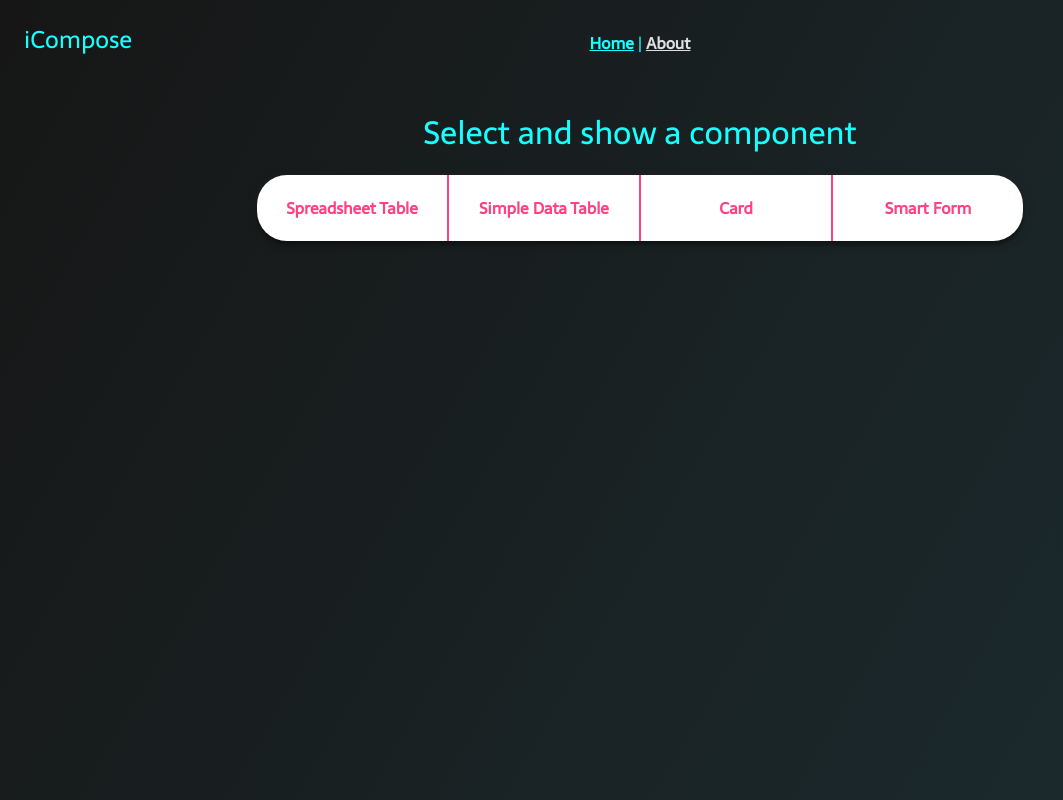
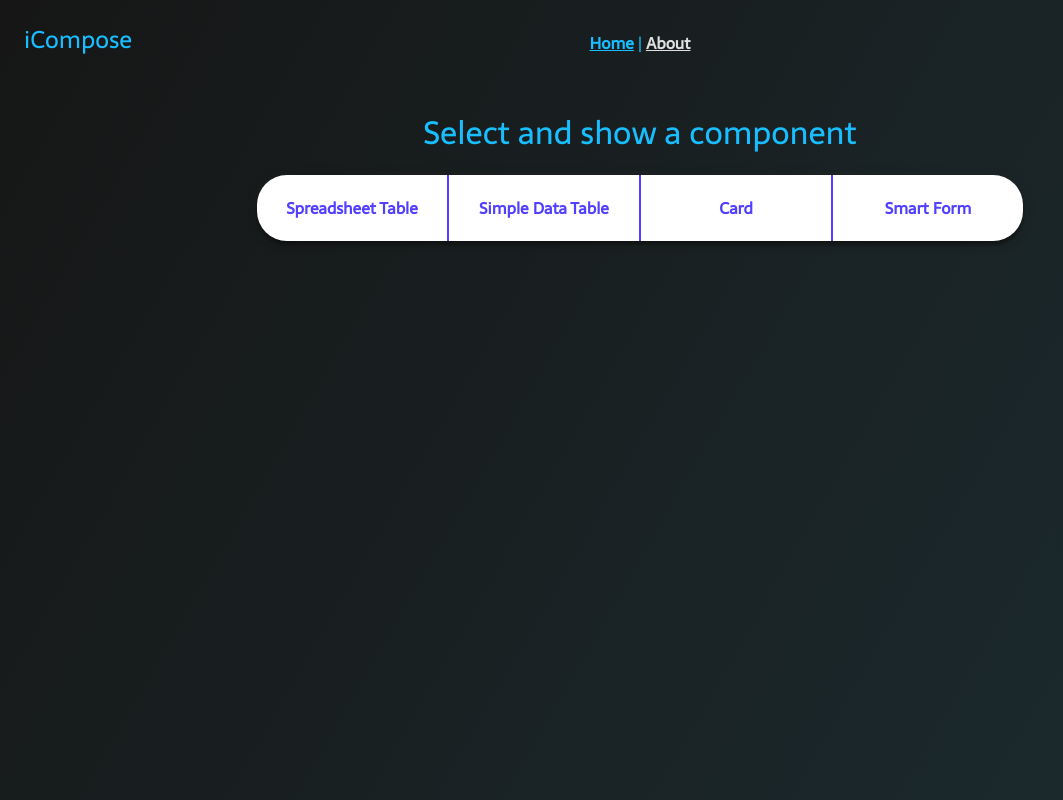
Before and after one commit to Lithos-hub/iCompose, a Vue app: page /home in a window 1280 px wide. Shown: the whole page, without its empty margins (0-1063 px from the left). Built offline with nearby package versions, Linux system fonts and the light colour scheme.

Commit message:
Menu tab is working; changed main colors; added Vue 3 syntax

```diff
--- a/src/components/TabMenu.vue
+++ b/src/components/TabMenu.vue
@@ -1,31 +1,26 @@
 <template>
   <div class="menu__list-wrapper">
     <ul class="menu__list">
-      <li
+      <router-link
         v-for="(item, i) in data"
         :key="i"
         class="menu__list-item"
-        @click="showComponent(item.path)"
+        active-class="menu__list-active"
+        :to="{ path: item.path }"
       >
         {{ item.title }}
-      </li>
+      </router-link>
     </ul>
   </div>
 </template>
 
 <script>
 export default {
+  name: 'tab-menu',
   props: {
     data: {
       type: Array,
       default: () => [],
-    },
-  },
-  name: 'tab-menu',
-  methods: {
-    showComponent(path) {
-      console.log(path);
-      this.$emit('show-component', path);
     },
   },
 };
@@ -60,6 +55,7 @@ export default {
   box-shadow: 0px 4px 5px rgba(0, 0, 0, 0.527), 0px 2px 10px #30303080;
 
   .menu__list-item {
+    text-decoration: none ;
     transition: all 0.1s ease-in;
     cursor: pointer;
     color: $secondary;
@@ -90,4 +86,9 @@ export default {
     }
   }
 }
+
+.menu__list-active {
+  background: $secondary;
+  color: white !important;
+}
 </style>
--- a/src/router/index.js
+++ b/src/router/index.js
@@ -6,6 +6,7 @@ const routes = [
     path: '/home',
     name: 'Home',
     component: Home,
+    props: true,
     children: [
       {
         path: '/spreadSheet',
@@ -14,17 +15,17 @@ const routes = [
       },
       {
         path: '/dataTable',
-        name: 'SpreadSheet',
+        name: 'Data Table',
         component: () => import('../components/DataTable.vue'),
       },
       {
         path: '/card',
-        name: 'SpreadSheet',
+        name: 'Card',
         component: () => import('../components/Card.vue'),
       },
       {
         path: '/smartForm',
-        name: 'SpreadSheet',
+        name: 'SmartForm',
         component: () => import('../components/SmartForm.vue'),
       },
     ],
--- a/src/scss/variables.scss
+++ b/src/scss/variables.scss
@@ -1,4 +1,4 @@
-$primary: #18FFFF;
-$secondary: #FF4081;
+$primary: #18beff;
+$secondary: #5340ff;
 $tertiary: #E0E0E0;
 $quaternary: #CE93D8;
--- a/src/views/Home.vue
+++ b/src/views/Home.vue
@@ -1,8 +1,8 @@
 <template>
   <div class="home">
     <h1>Select and show a component</h1>
-    <TabMenu :data="componentsList" @show-component="showComponent" />
-    <div>
+    <TabMenu :data="componentsList"/>
+    <div class="main-container">
       <router-view />
     </div>
   </div>
@@ -17,15 +17,10 @@ export default {
   components: {
     TabMenu,
   },
-  data() {
+  setup() {
     return {
       componentsList,
     };
-  },
-  methods: {
-    showComponent(name) {
-      this.$router.push({ path: `/home/${name}` });
-    },
   },
 };
 </script>
@@ -34,4 +29,9 @@ export default {
 @import '@/scss/app.scss';
 @import '@/scss/variables.scss';
 
+.main-container {
+  margin-top: 5em;
+  margin-inline: 10em;
+}
+
 </style>
```
